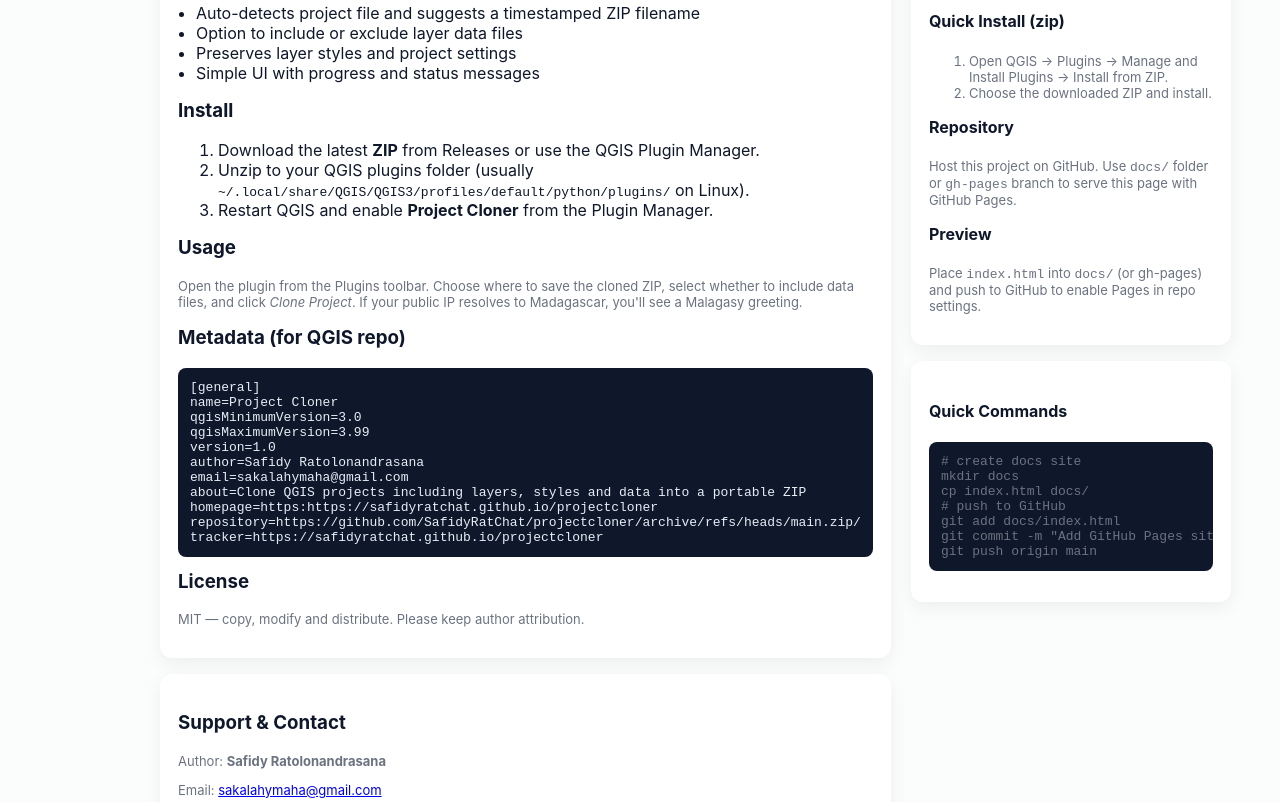
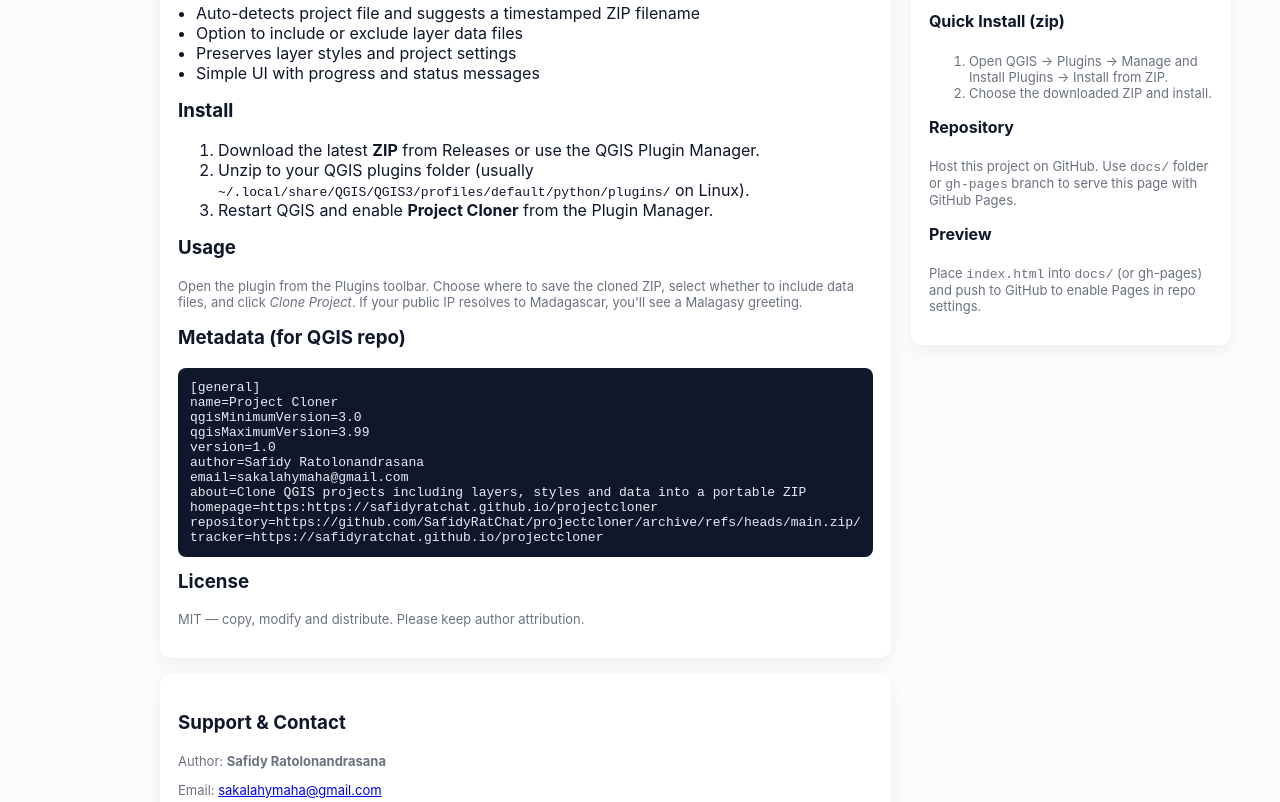
Before and after one commit to SafidyRatChat/projectcloner, a plain HTML site: page index.html in a window 1280 px wide. Shown: the part 450-1252 px from the top of the page. Drawn offline with Linux system fonts and the light colour scheme.

Commit message:
index.html

```diff
--- a/index.html
+++ b/index.html
@@ -105,16 +105,7 @@
           <p class="small">Place <code>index.html</code> into <code>docs/</code> (or gh-pages) and push to GitHub to enable Pages in repo settings.</p>
         </div>
 
-        <div class="card" style="margin-top:16px">
-          <h4>Quick Commands</h4>
-          <pre class="small"># create docs site
-mkdir docs
-cp index.html docs/
-# push to GitHub
-git add docs/index.html
-git commit -m "Add GitHub Pages site"
-git push origin main</pre>
-        </div>
+
       </aside>
     </div>
 
```
